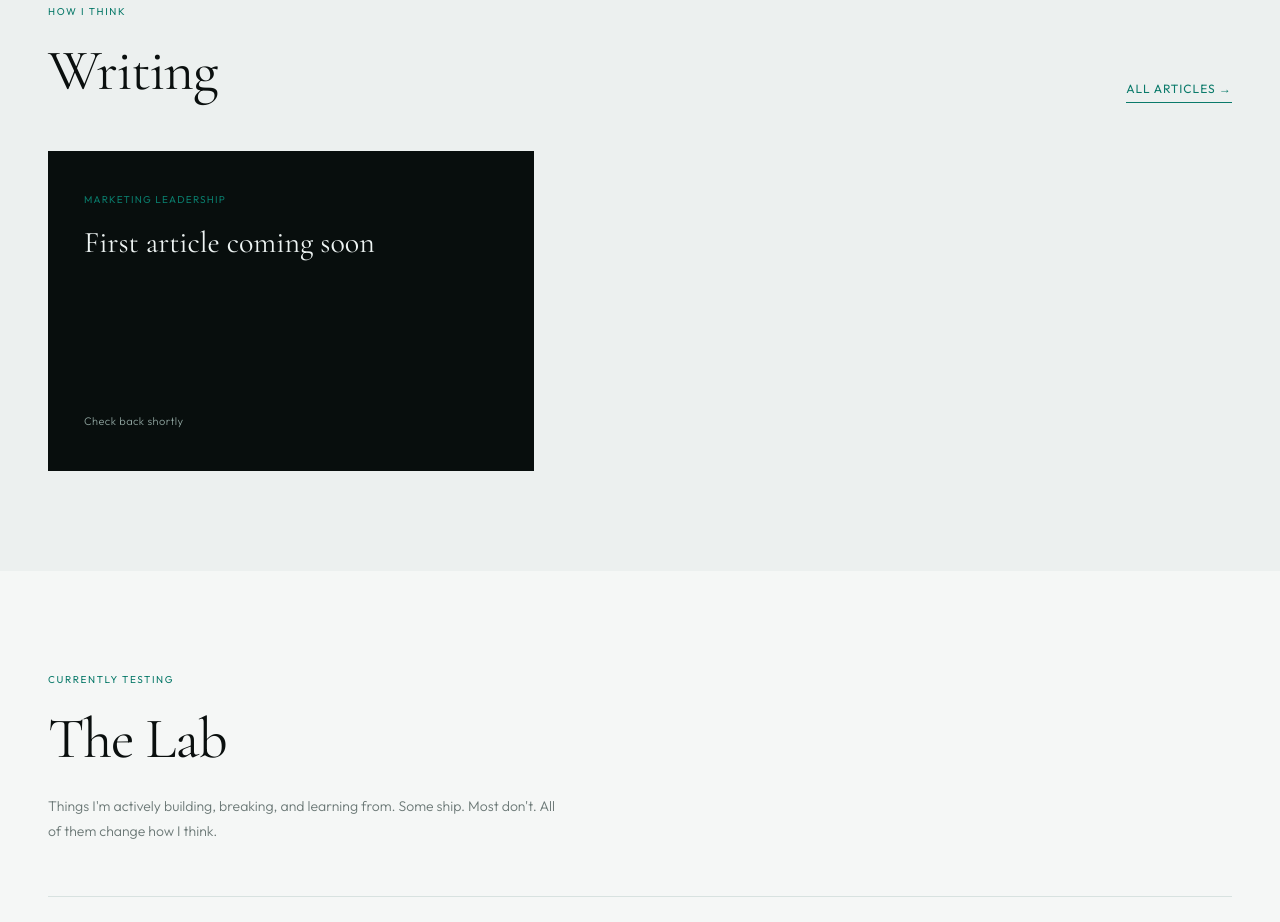
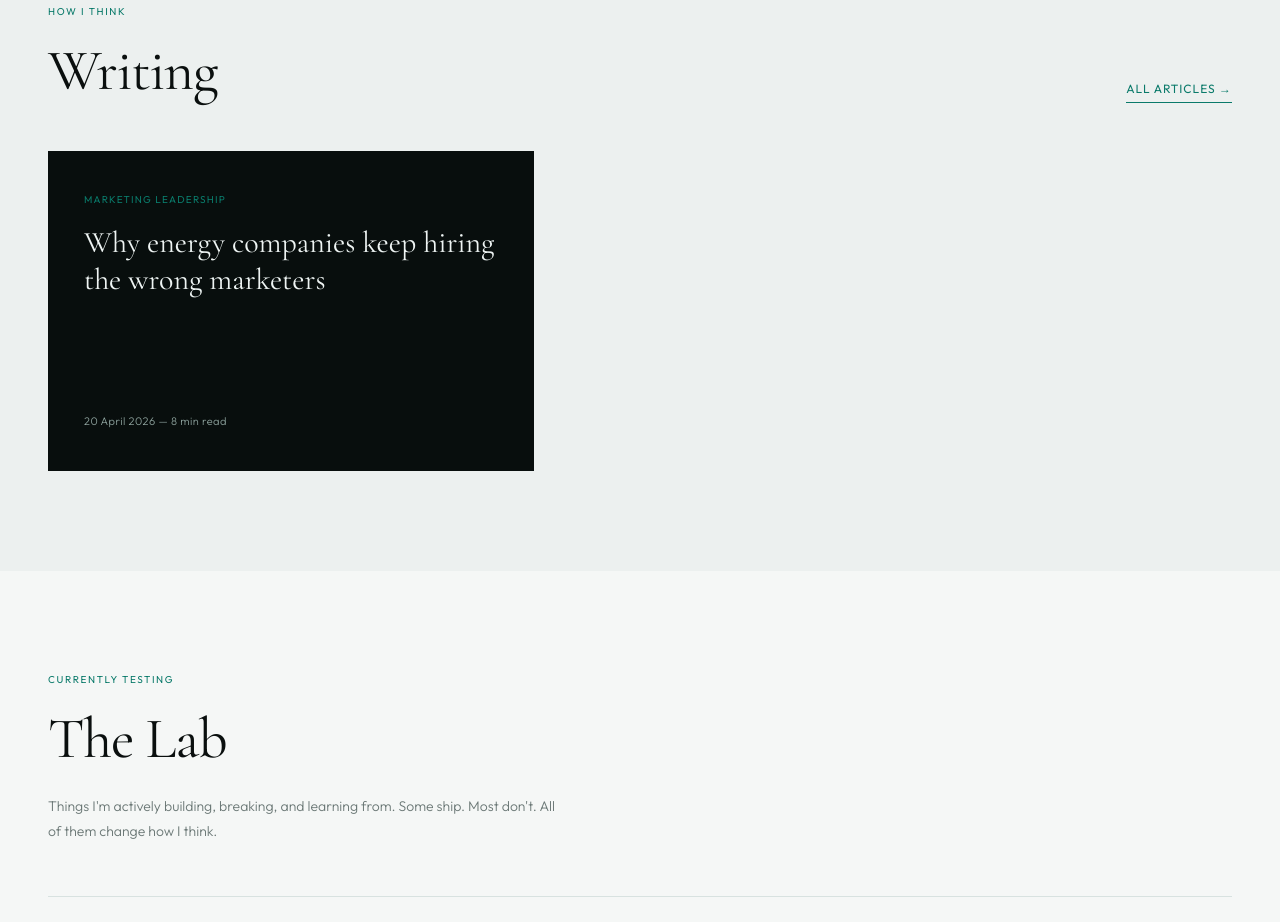
Before and after one commit to ByteGP/eugenechetty-site, an Eleventy site: page index.njk in a window 1280 px wide. Shown: the part 2561-3483 px from the top of the page. Built offline with nearby package versions, Linux system fonts and the light colour scheme; Eleventy itself is replaced by a stand-in of ours; files that its build step writes are made by us from their sources.

Commit message:
Update index.njk

```diff
--- a/index.njk
+++ b/index.njk
@@ -665,7 +665,7 @@ footer {
       <a href="/writing" class="see-all">All articles &rarr;</a>
     </div>
     <div class="article-grid">
-      {% set recentArticles = collections.articles | first(3) %}
+      {% set recentArticles = collections.articles | limit(3) %}
       {% if recentArticles and recentArticles.length > 0 %}
         {% for article in recentArticles %}
           <a href="{{ article.url }}" class="article-card {% if loop.first %}featured{% endif %}">
```
